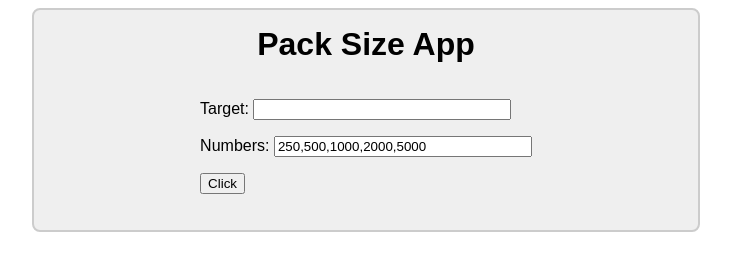
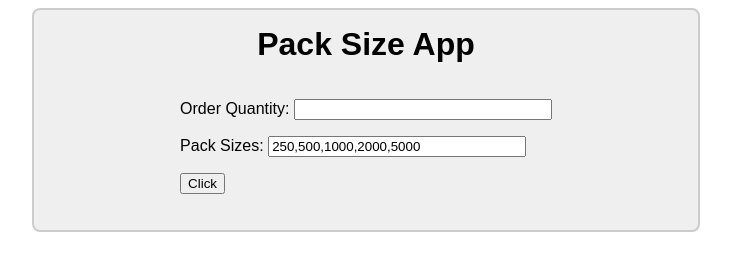
Before and after one commit to dannyh87/packSizes, a plain HTML site: page index.html in a window 1280 px wide. Shown: the whole page, without its empty margins (274-1005 px from the left). Drawn offline with Linux system fonts and the light colour scheme; a web font is replaced by a local one.

Commit message:
improve labels in HTML

```diff
--- a/index.html
+++ b/index.html
@@ -37,11 +37,11 @@
       <h1>Pack Size App</h1>
       <div>
         <p>
-          <label>Target:</label>
+          <label>Order Quantity:</label>
           <input type="text" id="input" />
         </p>
         <p>
-          <label>Numbers:</label>
+          <label>Pack Sizes:</label>
           <!-- Default values-->
           <input type="text" id="numbers" value="250,500,1000,2000,5000" />
         </p>
```
Also changed, not shown: 1 other file.
